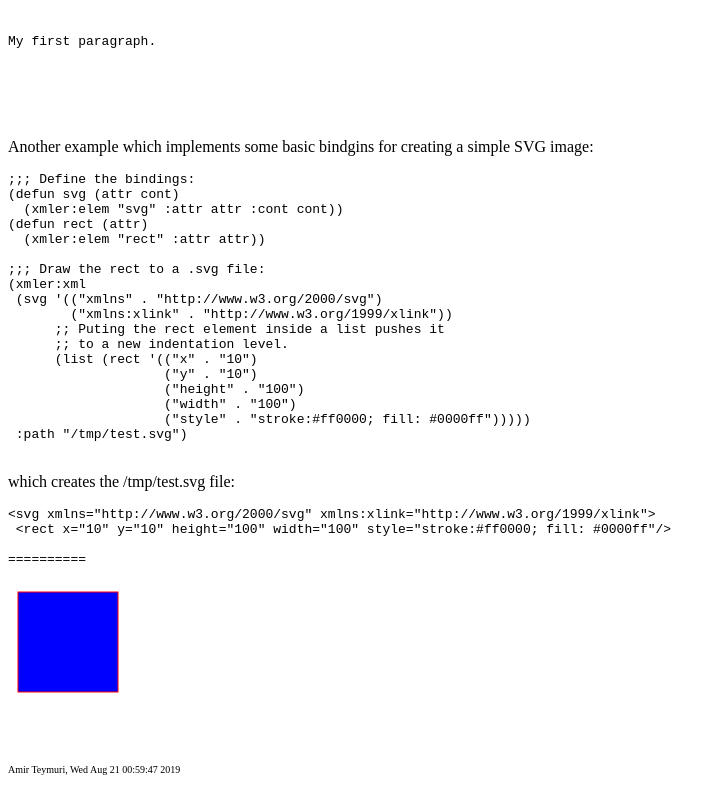
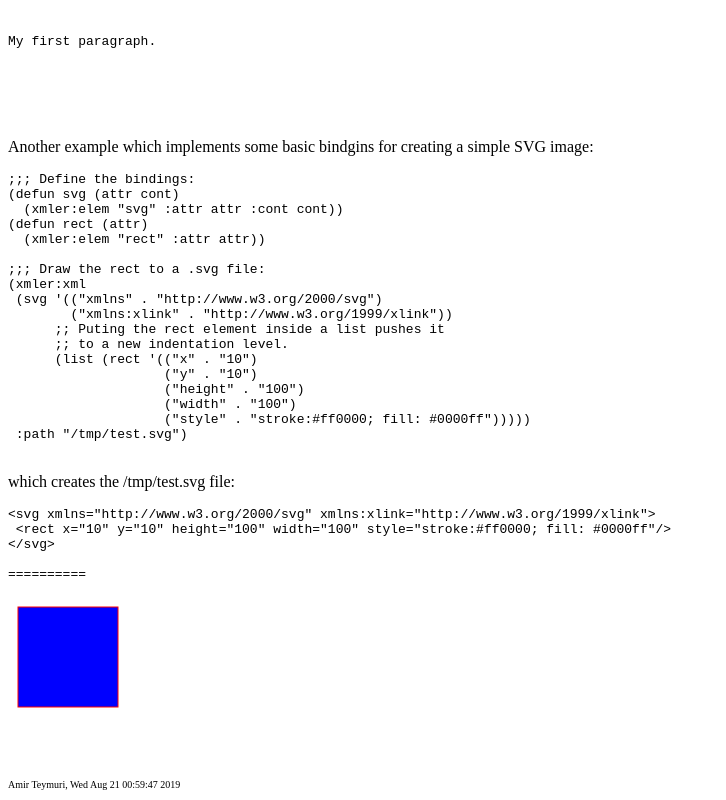
Before and after one commit to tester63/cl-xmler, a plain HTML site: page index.html in a window 1280 px wide. Shown: the part 1139-1939 px from the top of the page, without its empty margins (0-726 px from the left). Drawn offline with Linux system fonts and the light colour scheme.

Commit message:
</svg> forgotten added to the last example

```diff
--- a/index.html
+++ b/index.html
@@ -103,6 +103,7 @@
     <pre>
 &lt;svg xmlns="http://www.w3.org/2000/svg" xmlns:xlink="http://www.w3.org/1999/xlink"&gt;
  &lt;rect x="10" y="10" height="100" width="100" style="stroke:#ff0000; fill: #0000ff"/&gt;
+&lt;/svg&gt;
 
 ==========
 
```
